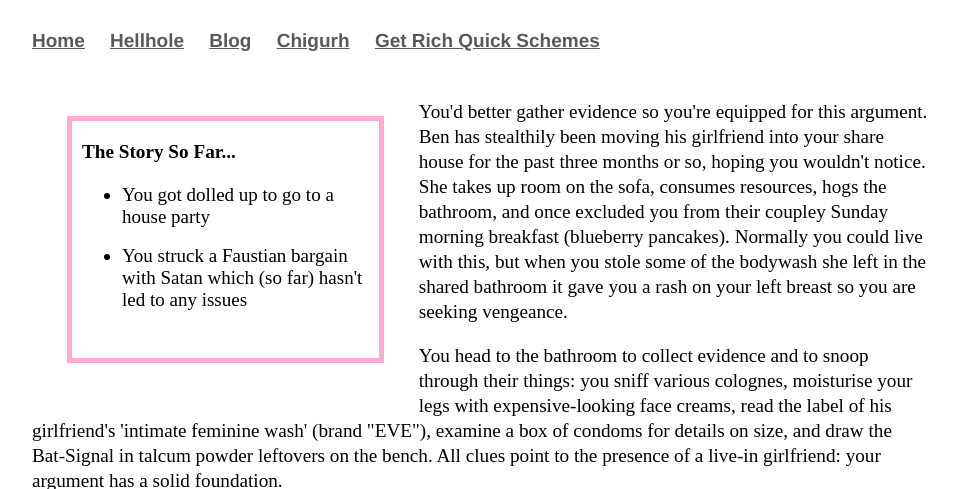
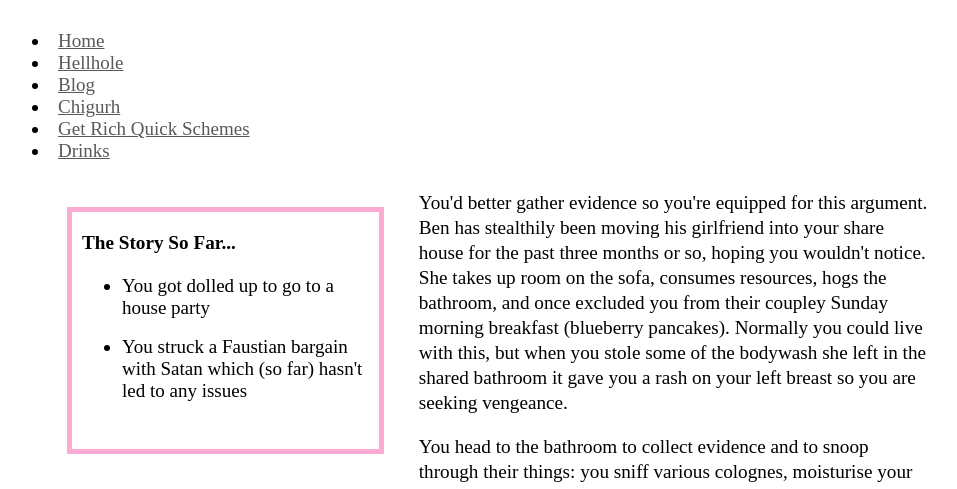
Before and after one commit to Pinelife/pinelife.github.io, a Jekyll site: the page Hellhole/Room3.html, which Jekyll copies as it is, in a window 1280 px wide and 900 px high, cut to the strip 0-489 px from the top of the window. Shown: the whole strip, without its empty margins (160-1117 px from the left). Built offline with Jekyll 4.4.1, drawn with Linux system fonts in a browser that asks for light colours.

Commit message:
Update Room3.html

```diff
--- a/Hellhole/Room3.html
+++ b/Hellhole/Room3.html
@@ -5,13 +5,12 @@
 </head>
 		<body>
 <nav>
-	    		<ul>
-	        	<li><a href="/">Home</a></li>
+<li><a href="/">Home</a></li>
 	        	<li><a href="/Hellhole">Hellhole</a></li>
         		<li><a href="http://pinelife3.tumblr.com">Blog</a></li>
 			<li><a href="/Chigurh">Chigurh</a></li>
             <li><a href="/schemes">Get Rich Quick Schemes</a></li>
-	    		</ul>
+<li><a href="/drinks">Drinks</a></li>
 			</nav>
 
 
```
